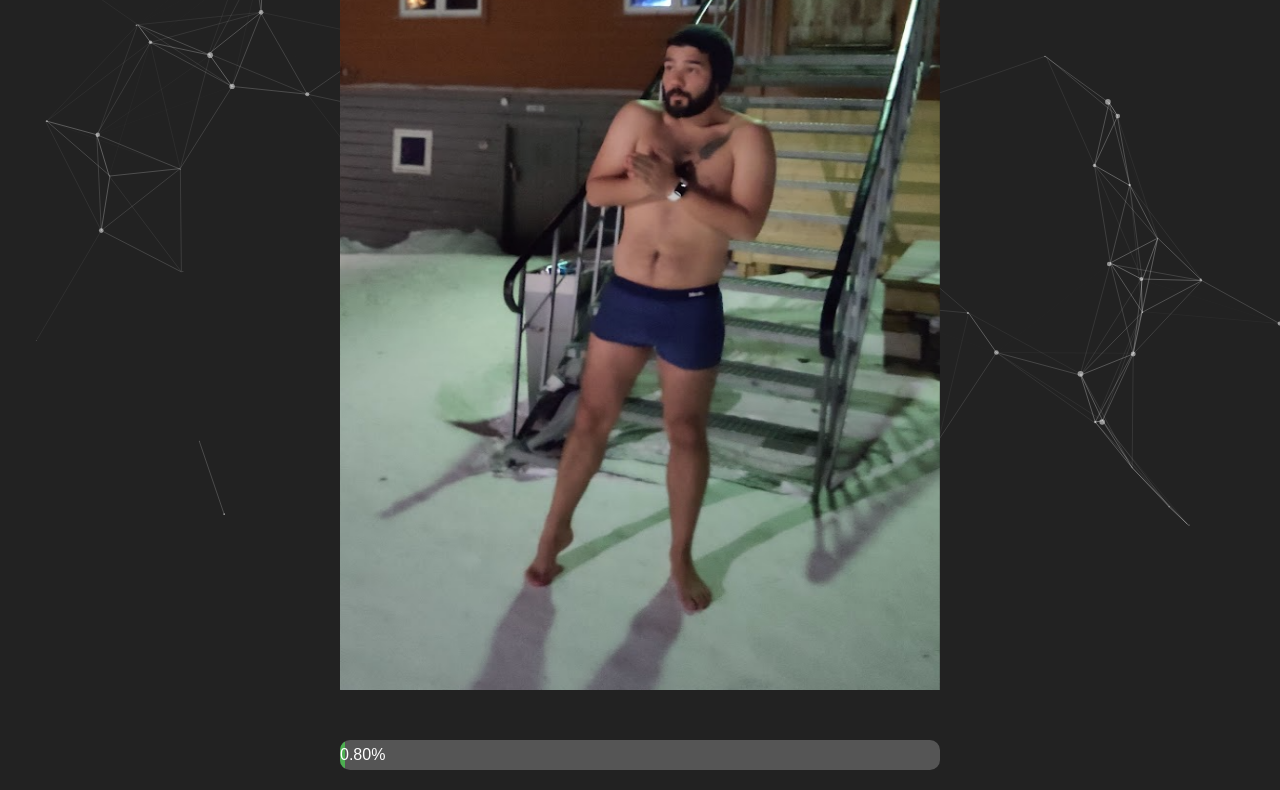
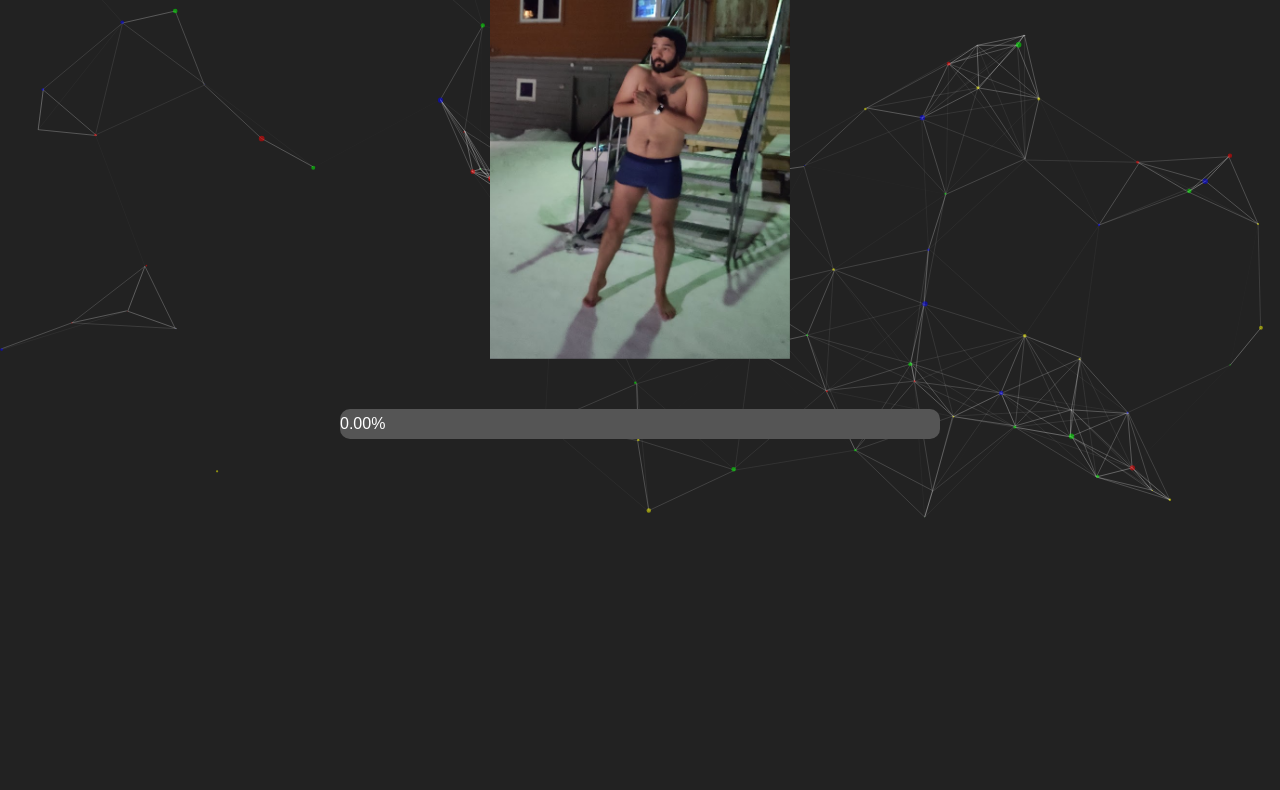
Before and after one commit to PedroRossa/FinalCountdown, a plain HTML site: page index.html in a window 1280 px wide. Shown: the part 273-1063 px from the top of the page. After the commit the page ends 800 px from the top, so only its background shows below. Drawn offline with nearby package versions, Linux system fonts and the light colour scheme; animation ran at ten frames a second.

Commit message:
Update index.html

```diff
--- a/index.html
+++ b/index.html
@@ -3,7 +3,7 @@
 <head>
   <meta charset="UTF-8" />
   <meta name="viewport" content="width=device-width, initial-scale=1.0" />
-  <title>Countdown to May 22, 2025 - Horota Countdown</title>
+  <title>Countdown to May 22, 2025 - HOROTA COUNTDOWN</title>
   <style>
     /* Particles container fills the entire background */
     #particles-js {
@@ -39,15 +39,15 @@
     }
     /* Animated image styling */
     #animatedImage {
-      width: 600px;
-      height: 800px;
+      width: 300px;
+      height: 400px;
       margin-bottom: 30px;
       animation: rotateImage 5s linear infinite;
       z-index: 1;
     }
     @keyframes rotateImage {
       from { transform: rotate(0deg); }
-      to { transform: rotate(360deg); }
+      to   { transform: rotate(360deg); }
     }
     /* Progress bar container */
     #progressContainer {
@@ -81,7 +81,7 @@
   <!-- Particles Background -->
   <div id="particles-js"></div>
 
-  <h1>Countdown to May 22, 2025 - Horota Countdown</h1>
+  <h1>Countdown to May 22, 2025 - HOROTA COUNTDOWN</h1>
   <div id="countdown"></div>
 
   <!-- Animated Image -->
@@ -93,7 +93,7 @@
   </div>
 
   <!-- Audio Element: The Final Countdown -->
-  <audio id="backgroundMusic" autoplay loop>
+  <audio id="backgroundMusic" autoplay loop muted>
     <source src="./audio.mp3" type="audio/mpeg" />
     Your browser does not support the audio element.
   </audio>
@@ -101,7 +101,7 @@
   <!-- Load particles.js library -->
   <script src="https://cdn.jsdelivr.net/npm/particles.js@2.0.0/particles.min.js"></script>
   <script>
-    /* Initialize particles.js with a basic configuration */
+    /* Initialize particles.js with changing colors */
     particlesJS("particles-js", {
       "particles": {
         "number": {
@@ -112,7 +112,12 @@
           }
         },
         "color": {
-          "value": "#ffffff"
+          "value": ["#ff0000", "#00ff00", "#0000ff", "#ffff00"],
+          "anim": {
+            "enable": true,
+            "speed": 20,
+            "sync": false
+          }
         },
         "shape": {
           "type": "circle",
@@ -212,9 +217,8 @@
     // Set the target end date: May 22, 2025 (at midnight)
     const targetDate = new Date("May 22, 2025 00:00:00");
 
-    // Define a fixed start date for the progress bar.
-    // Here we assume the progress period starts on May 22, 2024.
-    const startDate = new Date("Feb 11, 2025 00:00:00");
+    // Set the start date as today for the progress bar
+    const startDate = new Date();
 
     // Calculate the total duration (in milliseconds) from the start date to the target date.
     const totalDuration = targetDate.getTime() - startDate.getTime();
@@ -257,6 +261,15 @@
         progressBarElement.textContent = "100%";
       }
     }, 1000);
+
+    // Handle audio playback on user interaction to bypass autoplay restrictions
+    document.body.addEventListener('click', function() {
+      const audio = document.getElementById('backgroundMusic');
+      if(audio.muted) {
+        audio.muted = false;
+        audio.play();
+      }
+    });
   </script>
 </body>
 </html>
```
